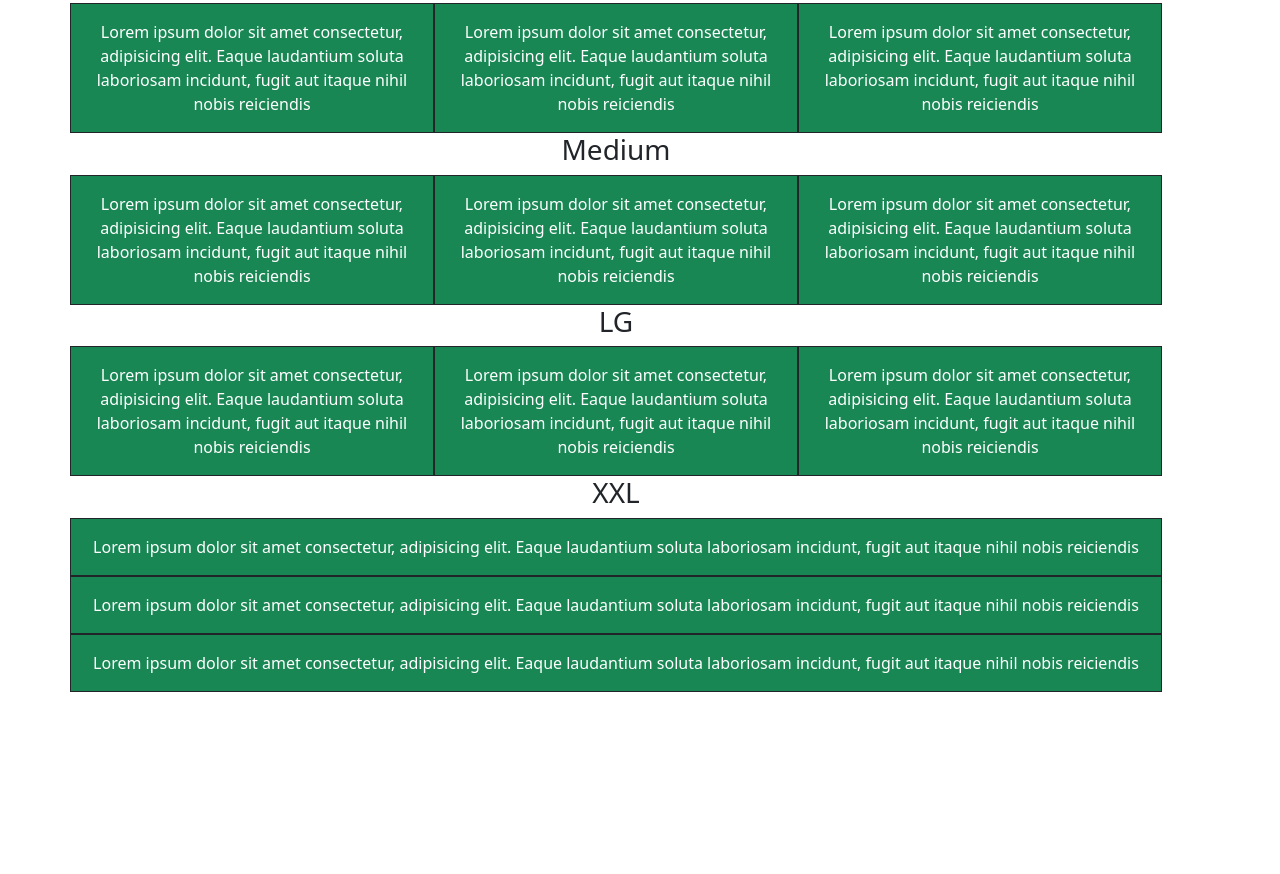
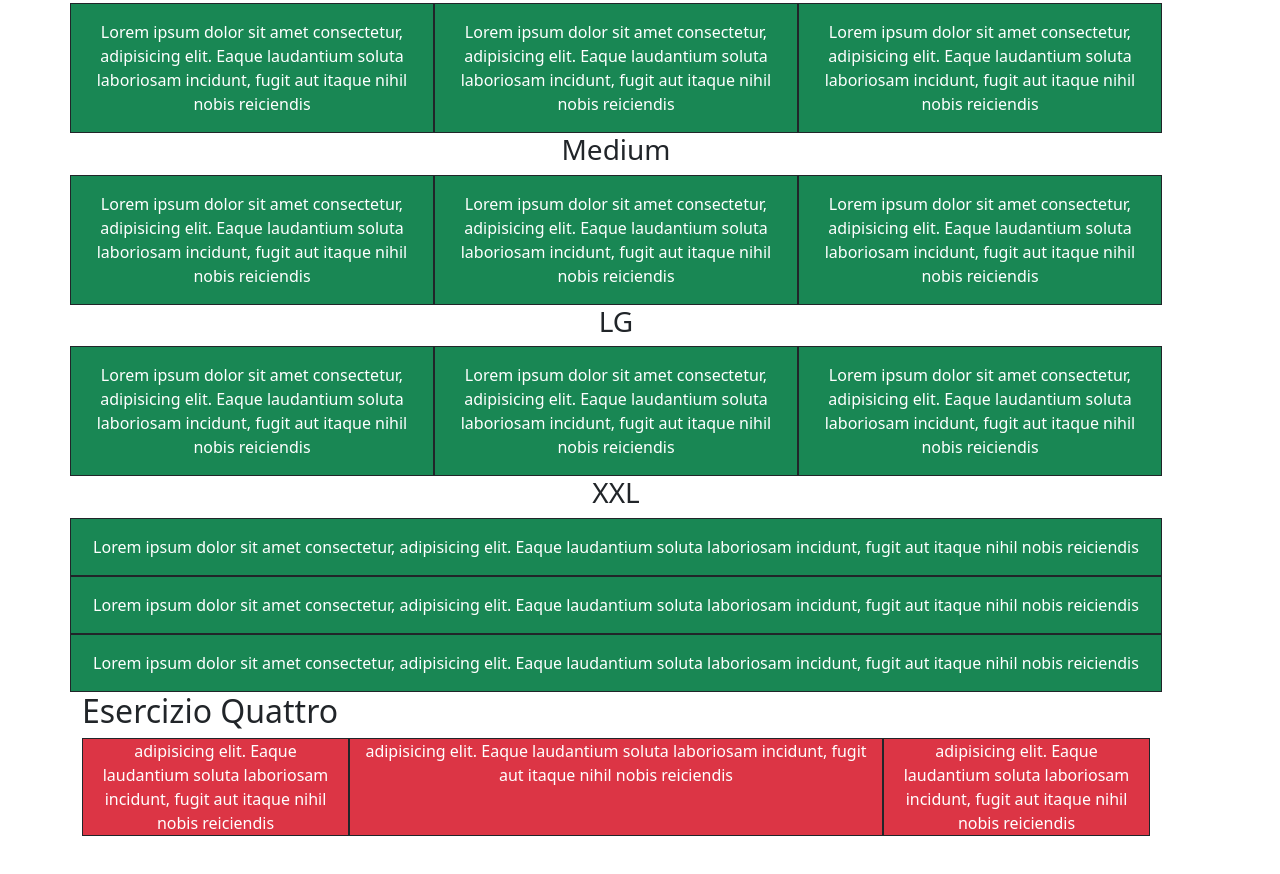
Before and after one commit to 11292-stella/week6-day1-, a plain HTML site: page index.html in a window 1280 px wide. Shown: the part 999-1873 px from the top of the page. Before the commit the page ends 1787 px from the top, so only its background shows below. Drawn offline with nearby package versions, Linux system fonts and the light colour scheme.

Commit message:
esercizio 4

```diff
--- a/index.html
+++ b/index.html
@@ -220,6 +220,24 @@
                                     laboriosam incidunt, fugit aut itaque nihil nobis
                                     reiciendis</div>
                                 </div>
+
+                                <!--Esercizio Quattro-->
+
+                                <h2>Esercizio Quattro</h2>
+                                <div class="container">
+                                    <div class="row">
+                                        <div class="col-12 col-lg-3 p3 text-white text-center border border-dark bg-danger">adipisicing elit. Eaque laudantium soluta
+                                            laboriosam incidunt, fugit aut itaque nihil nobis
+                                            reiciendis</div>
+                                        <div class="col-12 col-lg-6 p3 text-white text-center border border-dark bg-danger">adipisicing elit. Eaque laudantium soluta
+                                            laboriosam incidunt, fugit aut itaque nihil nobis
+                                            reiciendis</div>
+                                        <div class="col-12 col-lg-3 p3 text-white text-center border border-dark bg-danger">adipisicing elit. Eaque laudantium soluta
+                                            laboriosam incidunt, fugit aut itaque nihil nobis
+                                            reiciendis</div>
+
+                                    </div>
+                                </div>
                           </div>
                         </div>
                       </div>
```
